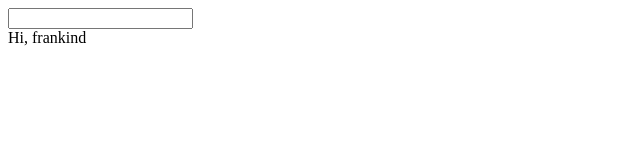
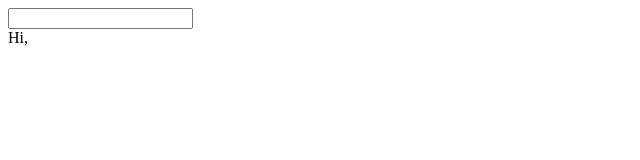
Before and after one commit to frankind/vuejs2ja, a Vue app: page / in a window 1280 px wide. Shown: the top 160 px of the page, without its empty margins (0-640 px from the left). Built offline with nearby package versions, Linux system fonts and the light colour scheme.

Commit message:
[v-bind] binding parameter to hello.

```diff
--- a/src/App.vue
+++ b/src/App.vue
@@ -1,7 +1,7 @@
 <template>
   <div>
     <input v-model="name">
-    <hello name="frankind"></hello>
+    <hello v-bind:name="name"></hello>
   </div>
 </template>
 
```
